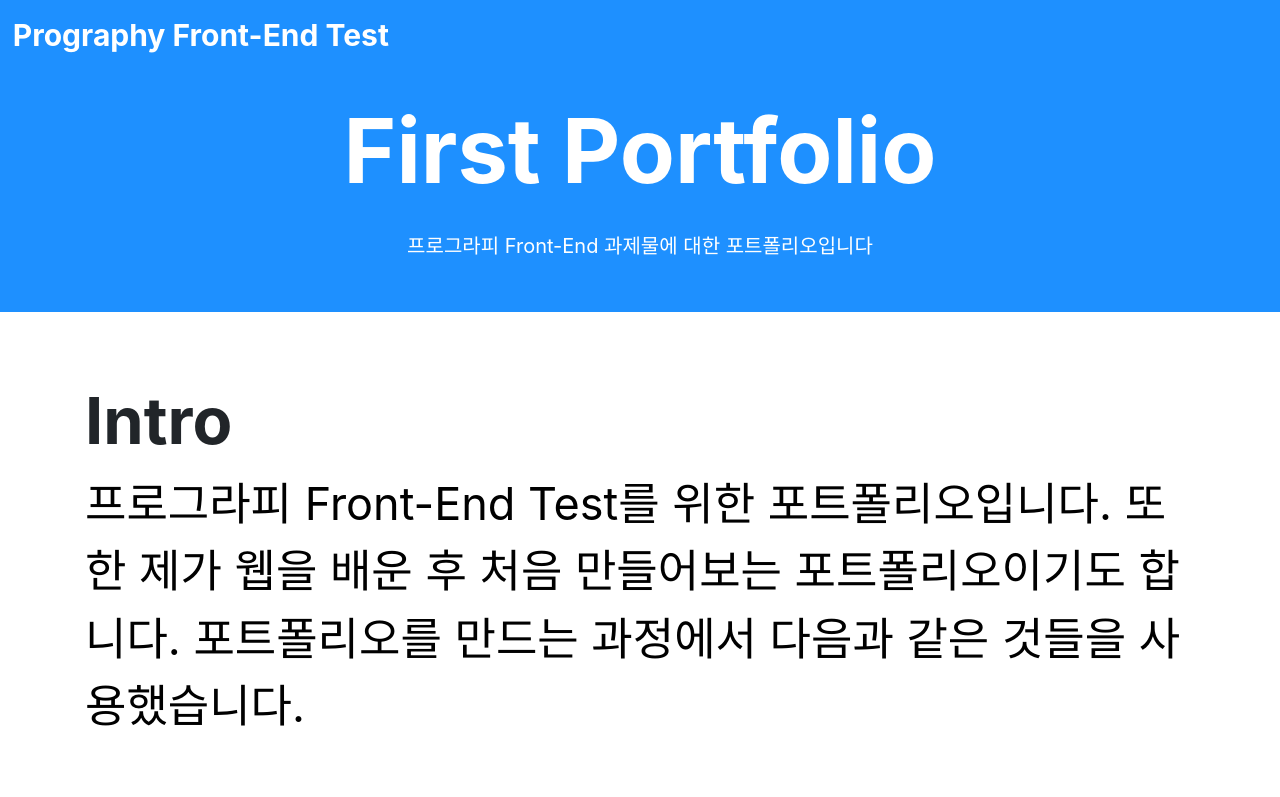
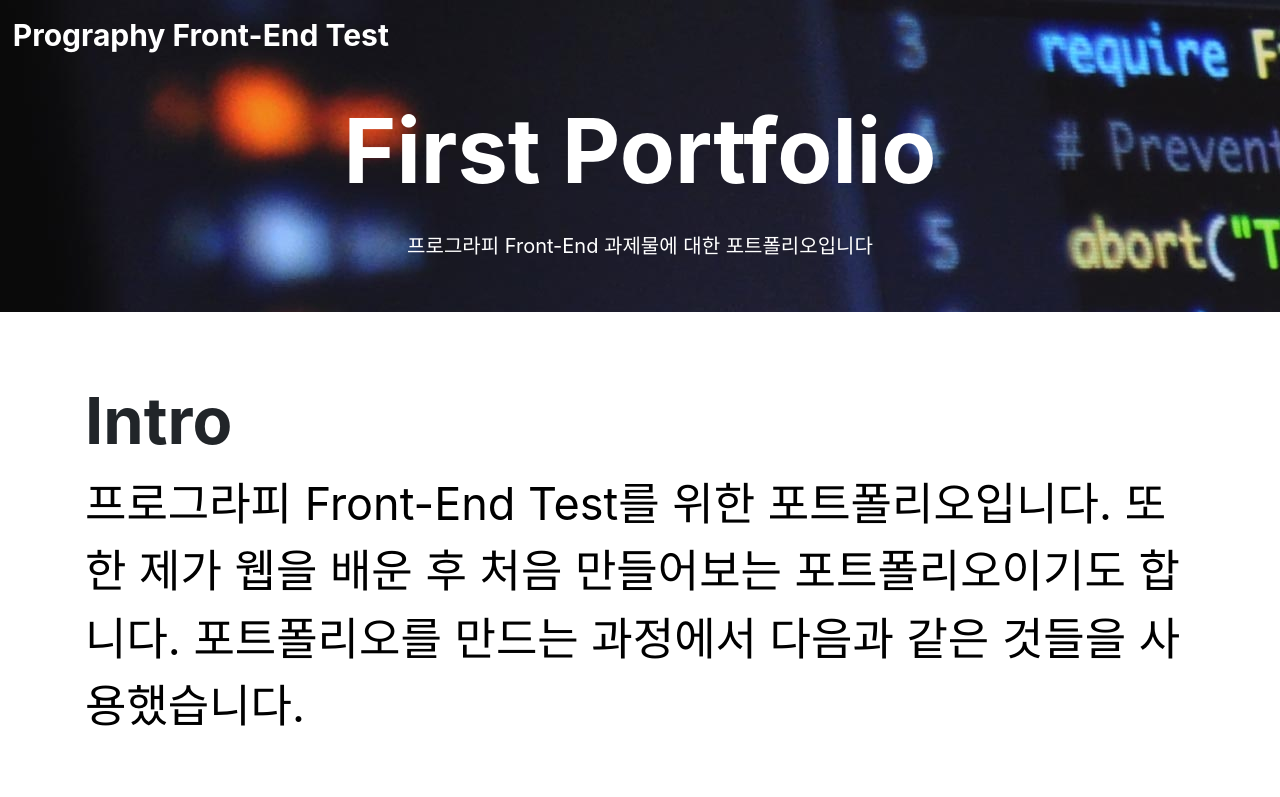
Before and after one commit to yshjft/prography-front, a plain HTML site: page index.html in a window 1280 px wide. Shown: the top 797 px of the page. Drawn offline with nearby package versions, Linux system fonts and the light colour scheme.

Commit message:
백그라운드 이미지 수정

```diff
--- a/CSS/body_style.css
+++ b/CSS/body_style.css
@@ -1,7 +1,11 @@
 body{
   background-color:#1E90FF;
   margin:0%;
+  height:100%;
   z-index: -200;
+  /* background-repeat: no-repeat; */
+  /* background-size: cover; */
+  /* background-position: center; */
 }
 
 a{
--- a/index.html
+++ b/index.html
@@ -9,7 +9,8 @@
   <link rel="stylesheet" href="CSS/style.css">
   <title>Prography-Front</title>
 </head>
-<body>
+<body background="images/ai-artificial-intelligence-blur-546819.jpg">
+
   <header class="header">
     <div class="header_top">Prography Front-End Test</div>
     <div class="header_middle">First Portfolio</div>
@@ -194,6 +195,7 @@
       <div class="footer_bottom-text">GitHub Link</div>
     </a>
   </footer>
+
 </body>
 <script src="date_time.js"></script>
 </html>
```
Also changed, not shown: CSS/main_style.css (line endings or trailing spaces), images/ai-artificial-intelligence-blur-546819.jpg (added), images/code.jpg (added), 1 other file.
